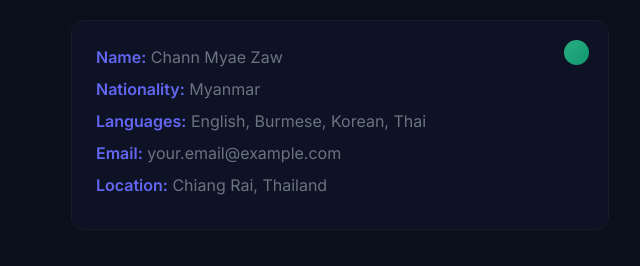
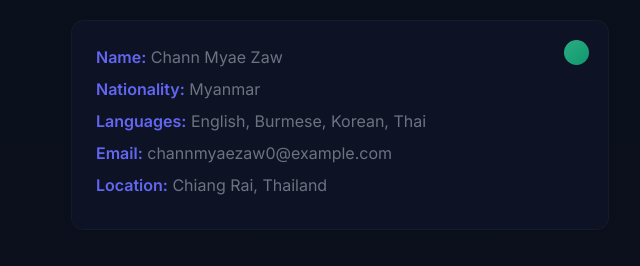
Before and after one commit to ChannMyae-Zaw/My-Portfolio, a website: page index.html in a window 1280 px wide. Shown: the part 1083-1349 px from the top of the page, 0-640 px from the left. Drawn offline with nearby package versions, Linux system fonts and the light colour scheme.

Commit message:
Update index.html

```diff
--- a/index.html
+++ b/index.html
@@ -95,7 +95,7 @@
                                     <p><strong>Name:</strong> Chann Myae Zaw</p>
                                     <p><strong>Nationality:</strong> Myanmar</p>
                                     <p><strong>Languages:</strong> English, Burmese, Korean, Thai</p>
-                                    <p><strong>Email:</strong> your.email@example.com</p>
+                                    <p><strong>Email:</strong> channmyaezaw0@example.com</p>
                                     <p><strong>Location:</strong> Chiang Rai, Thailand</p>
                                 </div>
                             </div>
@@ -426,7 +426,7 @@
                     class="certification-card-link">
                         <div class="certification-card">
                             <div class="cert-icon">
-                                <div class="cert-geometric cert-1"></div>
+                                <div class="cert-geometric cert-3"></div>
                             </div>
                             <h4>Machine Learning Scientist Track</h4>
                             <p>DataCamp</p>
@@ -439,7 +439,7 @@
                     class="certification-card-link">
                         <div class="certification-card">
                             <div class="cert-icon">
-                                <div class="cert-geometric cert-1"></div>
+                                <div class="cert-geometric cert-4"></div>
                             </div>
                             <h4>Machine Learning Scientist Track</h4>
                             <p>DataCamp</p>
@@ -452,7 +452,7 @@
                     class="certification-card-link">
                         <div class="certification-card">
                             <div class="cert-icon">
-                                <div class="cert-geometric cert-1"></div>
+                                <div class="cert-geometric cert-5"></div>
                             </div>
                             <h4>Machine Learning Scientist Track</h4>
                             <p>DataCamp</p>
@@ -465,7 +465,7 @@
                     class="certification-card-link">
                         <div class="certification-card">
                             <div class="cert-icon">
-                                <div class="cert-geometric cert-1"></div>
+                                <div class="cert-geometric cert-6"></div>
                             </div>
                             <h4>Machine Learning Scientist Track</h4>
                             <p>DataCamp</p>
```
